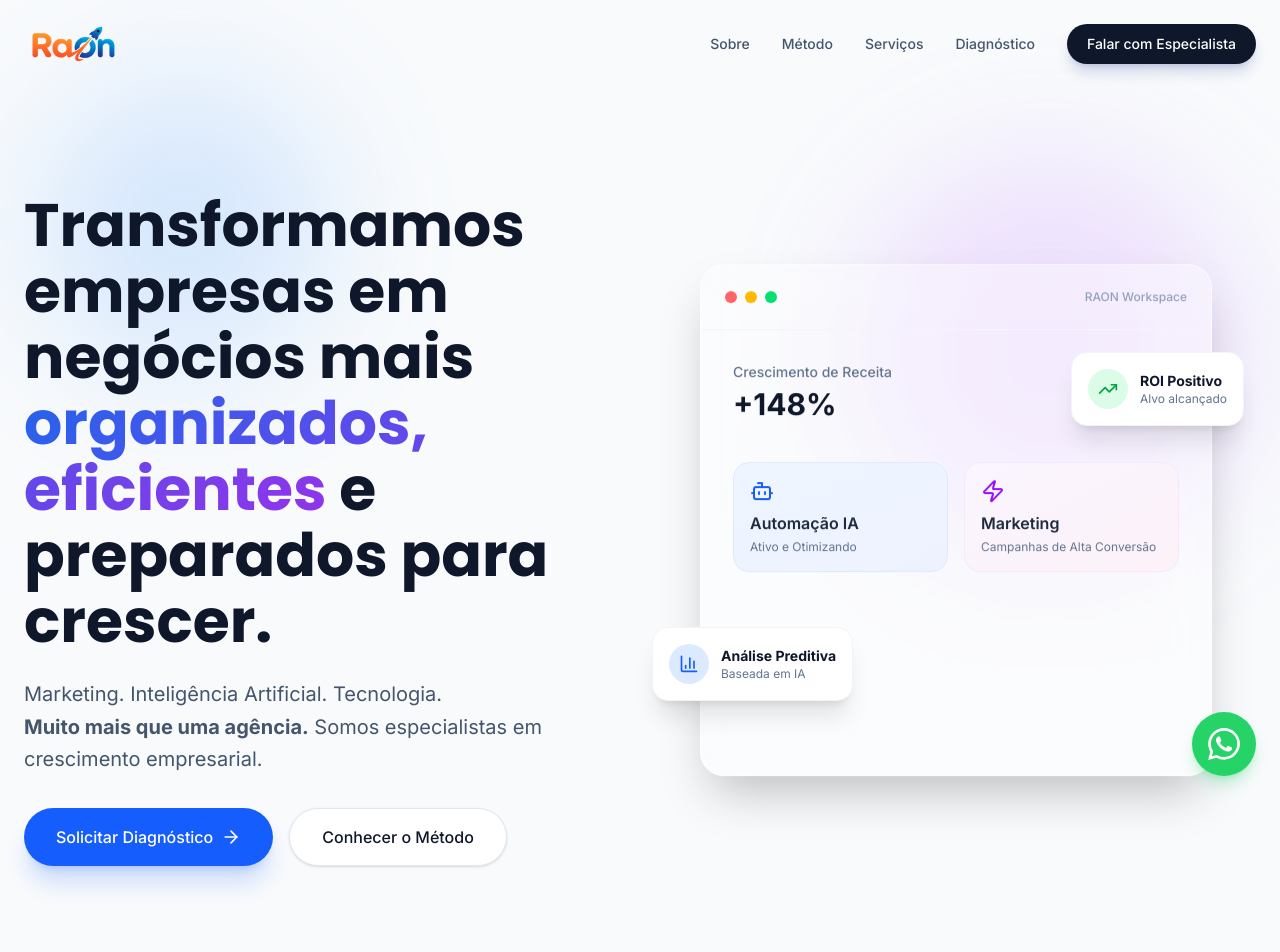
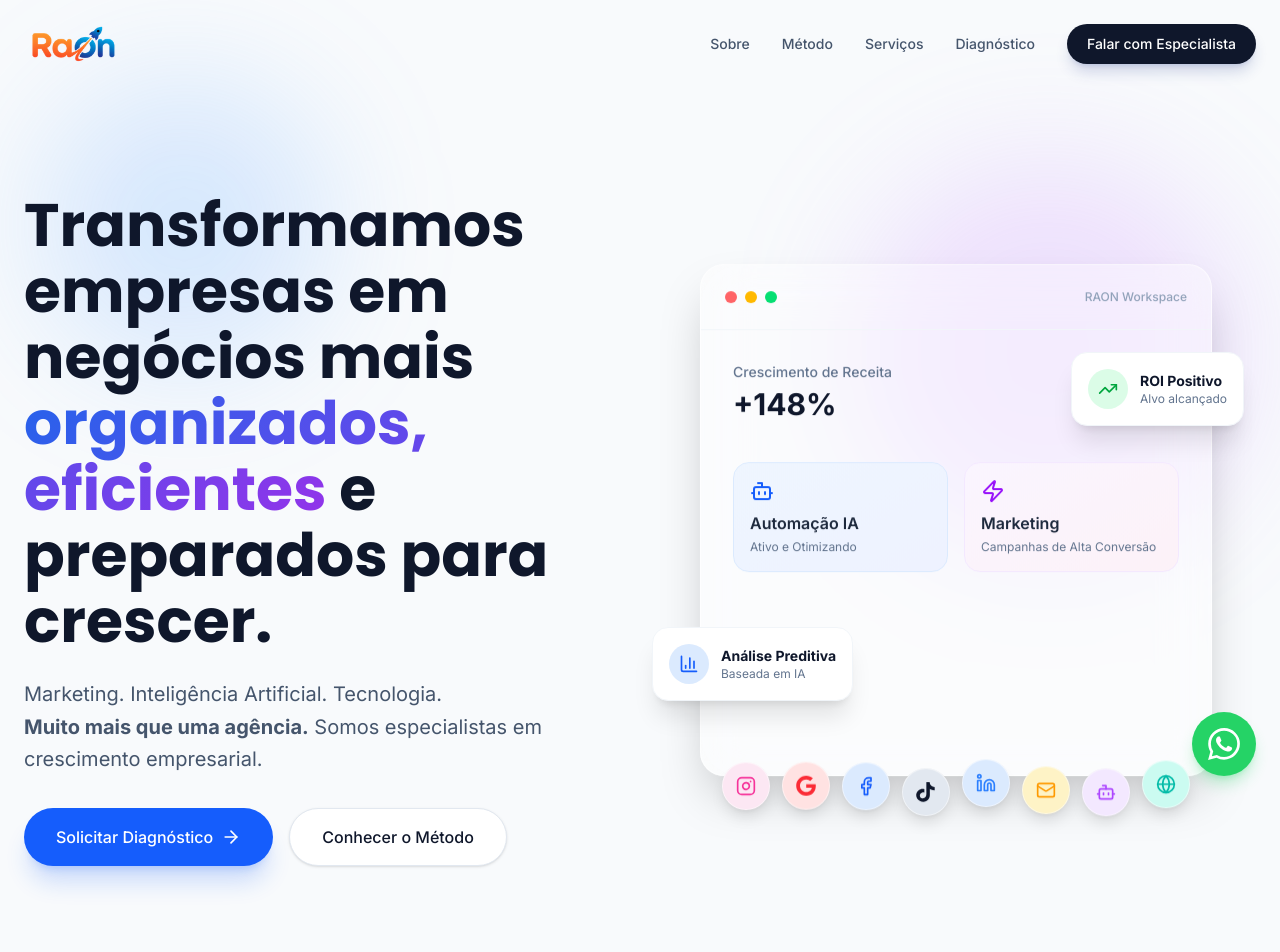
Before and after one commit to agenciaraon-cpu/somosraon, a React (Vite) app: page / in a window 1280 px wide. Shown: the top 952 px of the page. Built offline with nearby package versions, Linux system fonts and the light colour scheme.

Commit message:
feat(Hero): add social media icons to hero section
Include relevant social and AI tool icons to improve visual representation of services offered.

```diff
--- a/src/components/Hero.tsx
+++ b/src/components/Hero.tsx
@@ -1,5 +1,16 @@
 import { motion } from "motion/react";
-import { ArrowRight, BarChart3, Bot, TrendingUp, Zap } from "lucide-react";
+import { ArrowRight, BarChart3, Bot, TrendingUp, Zap, Instagram, Facebook, Linkedin, Mail, Globe } from "lucide-react";
+
+const socialIcons = [
+  { name: 'Instagram', icon: <Instagram className="w-5 h-5" />, color: 'text-pink-500', bg: 'bg-pink-100' },
+  { name: 'Google', icon: <svg viewBox="0 0 24 24" fill="currentColor" className="w-5 h-5"><path d="M12.24 10.285V14.4h6.806c-.275 1.765-2.056 5.174-6.806 5.174-4.095 0-7.439-3.389-7.439-7.574s3.345-7.574 7.439-7.574c2.33 0 3.891.989 4.785 1.849l3.254-3.138C18.189 1.186 15.479 0 12.24 0c-6.635 0-12 5.365-12 12s5.365 12 12 12c6.926 0 11.52-4.869 11.52-11.726 0-.788-.085-1.39-.189-1.989H12.24z"/></svg>, color: 'text-red-500', bg: 'bg-red-100' },
+  { name: 'Facebook', icon: <Facebook className="w-5 h-5" />, color: 'text-blue-600', bg: 'bg-blue-100' },
+  { name: 'TikTok', icon: <svg viewBox="0 0 24 24" fill="currentColor" className="w-5 h-5"><path d="M12.525.02c1.31-.02 2.61-.01 3.91-.02.08 1.53.63 3.09 1.75 4.17 1.12 1.11 2.7 1.62 4.24 1.79v4.03c-1.44-.05-2.89-.35-4.2-.97-.57-.26-1.1-.59-1.62-.93v7.2c0 1.95-.54 3.92-1.76 5.43-1.46 1.81-3.7 2.87-6.02 2.91-2.9.04-5.83-1.33-7.39-3.79-1.28-2.01-1.57-4.52-.75-6.68.8-2.11 2.51-3.83 4.61-4.55 1.53-.52 3.23-.52 4.75-.12v4.06c-.84-.26-1.78-.29-2.65-.07-.86.22-1.64.76-2.13 1.49-.66.98-.82 2.29-.4 3.39.42 1.1 1.39 1.9 2.56 2.12 1.54.29 3.25-.33 4.09-1.65.65-1.02.93-2.27.93-3.48 0-5.59-.02-11.17-.02-16.76z"/></svg>, color: 'text-slate-900', bg: 'bg-slate-200' },
+  { name: 'LinkedIn', icon: <Linkedin className="w-5 h-5" />, color: 'text-blue-500', bg: 'bg-blue-100' },
+  { name: 'Email', icon: <Mail className="w-5 h-5" />, color: 'text-amber-500', bg: 'bg-amber-100' },
+  { name: 'IA', icon: <Bot className="w-5 h-5" />, color: 'text-purple-500', bg: 'bg-purple-100' },
+  { name: 'Site', icon: <Globe className="w-5 h-5" />, color: 'text-teal-500', bg: 'bg-teal-100' },
+];
 
 export function Hero() {
   return (
@@ -106,6 +117,26 @@ export function Hero() {
                 </div>
               </motion.div>
 
+              {/* Floating Social Icons */}
+              <div className="absolute -bottom-8 left-0 right-0 flex flex-wrap justify-center gap-3 z-20">
+                {socialIcons.map((social, idx) => (
+                  <motion.div
+                    key={social.name}
+                    animate={{ y: [0, -10, 0] }}
+                    transition={{
+                      repeat: Infinity,
+                      duration: 3 + (idx % 3),
+                      ease: "easeInOut",
+                      delay: idx * 0.2
+                    }}
+                    className={`w-12 h-12 rounded-full ${social.bg} ${social.color} shadow-lg border border-white/50 flex items-center justify-center backdrop-blur-sm bg-opacity-80`}
+                    title={social.name}
+                  >
+                    {social.icon}
+                  </motion.div>
+                ))}
+              </div>
+
               {/* Floating elements */}
               <motion.div
                 animate={{ y: [0, 15, 0] }}
```
